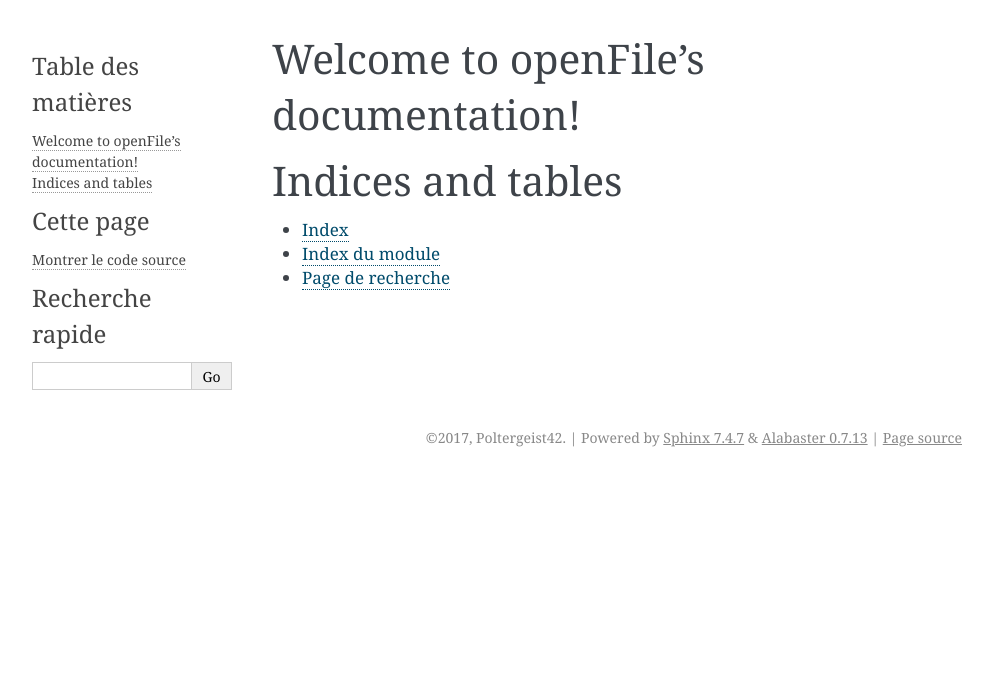
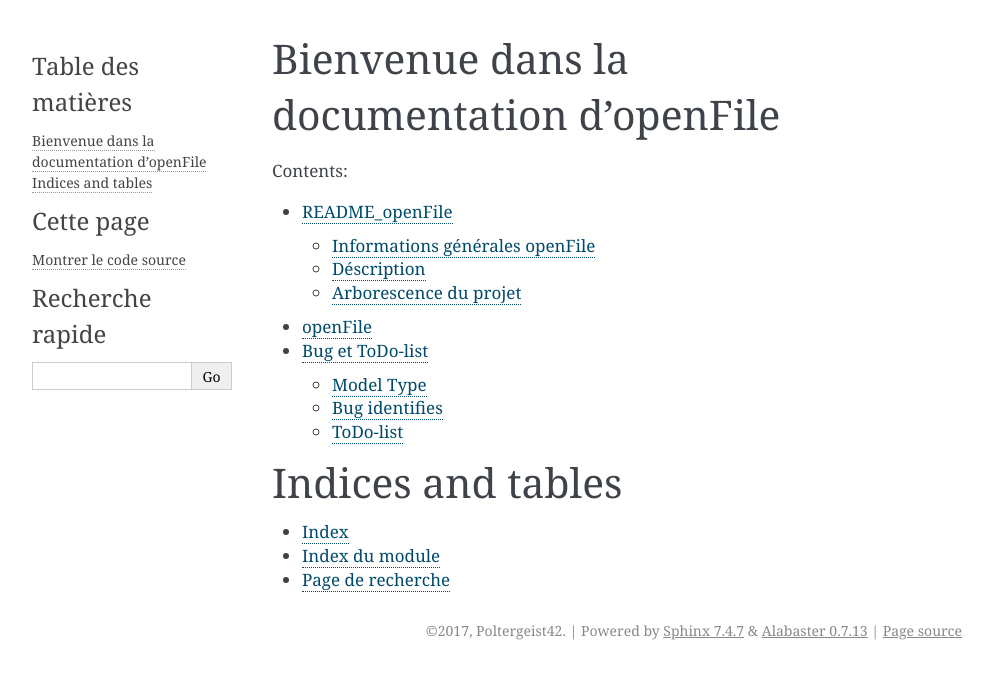
Before and after one commit to myLib-org/openFile, a Sphinx documentation site: the page built from _1_userDoc/source/index.rst, in a window 1280 px wide. Shown: the top 679 px of the page, without its empty margins (148-1141 px from the left). Built offline with Sphinx 7.4.7, drawn with Linux system fonts in a browser that asks for light colours.

```diff
--- /dev/null
+++ b/_1_userDoc/source/includeMe.rst
@@ -0,0 +1,5 @@
+===============
+README_openFile
+===============
+
+.. include:: ../../README.rst
--- a/_1_userDoc/source/index.rst
+++ b/_1_userDoc/source/index.rst
@@ -3,14 +3,16 @@
    You can adapt this file completely to your liking, but it should at least
    contain the root `toctree` directive.
 
-Welcome to openFile's documentation!
-====================================
+Bienvenue dans la documentation d'openFile
+==========================================
 
 .. toctree::
    :maxdepth: 2
    :caption: Contents:
 
-
+   includeMe
+   openFile
+   Bug_TODOList
 
 Indices and tables
 ==================
--- /dev/null
+++ b/_1_userDoc/source/openFile.rst
@@ -0,0 +1,5 @@
+openFile
+========
+
+ .. automodule:: _3_software.openFile
+    :members:
```
